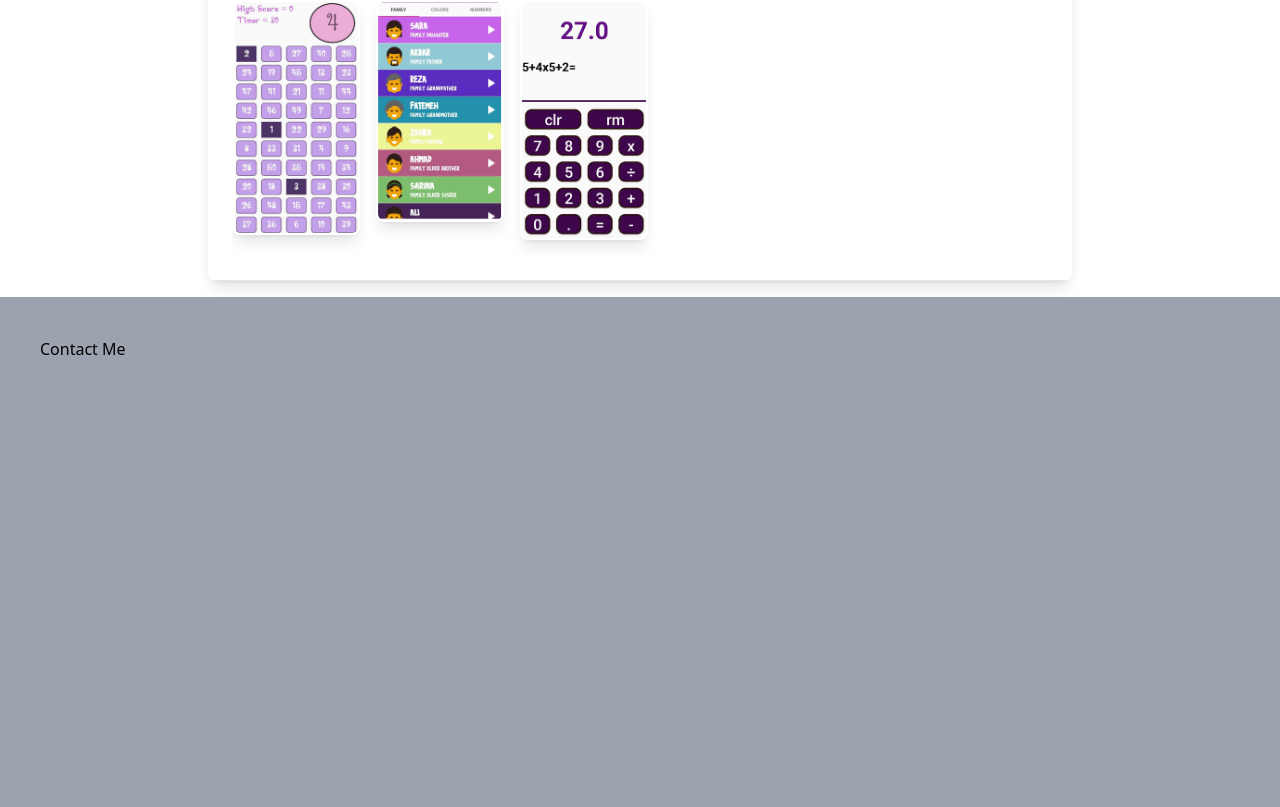
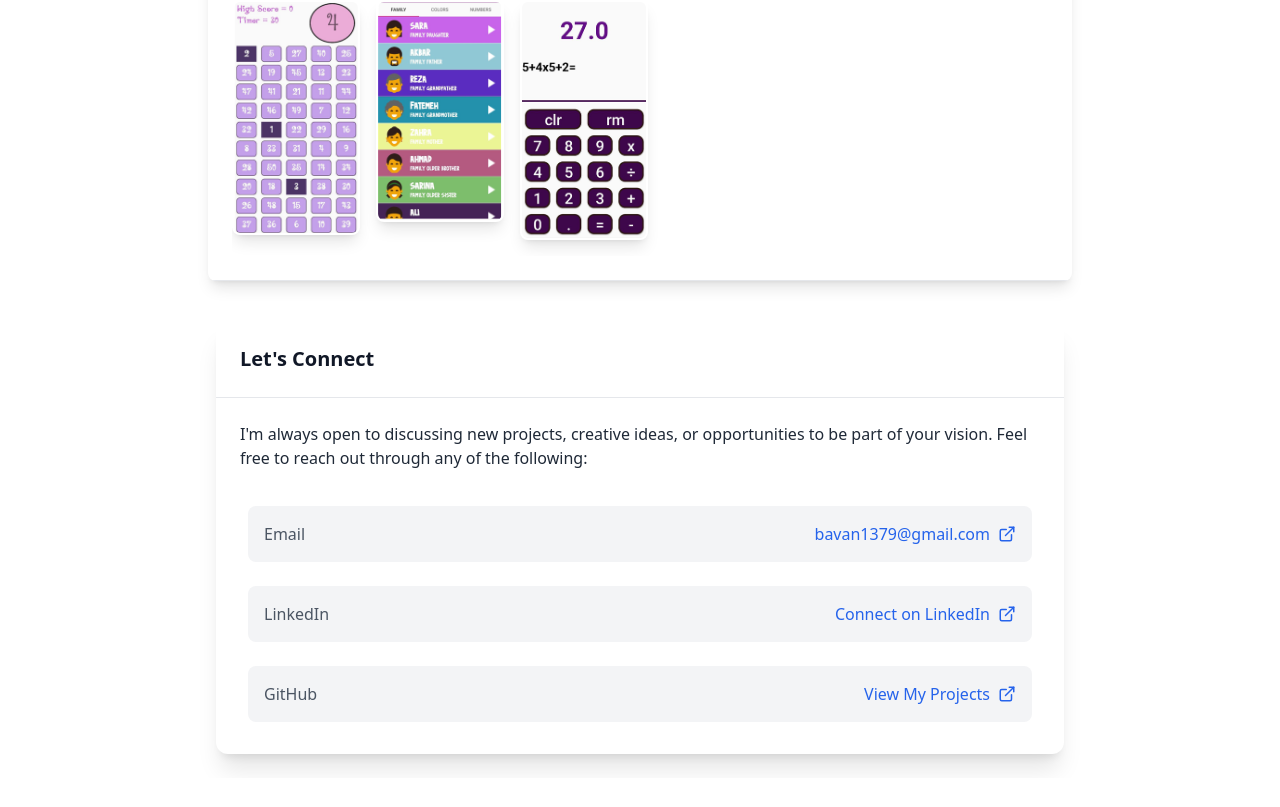
Before and after one commit to bavanDA/MyPortfolio, a React (Vite) app: page / in a window 1280 px wide. Shown: the part 8305-9112 px from the top of the page. After the commit the page ends 9083 px from the top, so only its background shows below. Built offline with nearby package versions, Linux system fonts and the light colour scheme.

Commit message:
feat(contact-me): add contact me section with links and information

```diff
--- a/src/App.tsx
+++ b/src/App.tsx
@@ -4,6 +4,7 @@ import AboutMe from "./pages/about-me";
 import WorkExperience from "./pages/work-experience";
 import ProjectsPage from "./pages/project-page";
 import Separator from "./components/text-separator";
+import ContactMe from "./pages/contact-me";
 
 const App: React.FC = () => {
   return (
@@ -18,8 +19,8 @@ const App: React.FC = () => {
       <section id="work-experience" className="dark:bg-gray-900">
         <WorkExperience />
       </section>
-      <section id="contact-me" className="h-screen bg-gray-400 p-10">
-        Contact Me
+      <section id="contact-me" className="dark:bg-gray-900 ">
+        <ContactMe />
       </section>
     </>
   );
--- /dev/null
+++ b/src/data/contact-info.tsx
@@ -0,0 +1,7 @@
+import { ContactInfo } from "@/types/contact";
+
+export const contactInfo: ContactInfo = {
+  email: "bavan1379@gmail.com",
+  linkedin: "https://www.linkedin.com/in/bavanDA",
+  github: "https://github.com/bavanDA",
+};
--- /dev/null
+++ b/src/pages/contact-me.tsx
@@ -0,0 +1,48 @@
+import React from "react";
+import { ExternalLink } from "lucide-react";
+import TextSeparator from "@/components/text-separator";
+import { contactInfo } from "@/data/contact-info";
+
+const ContactMe: React.FC = () => {
+  const contactLinks = [
+    { label: contactInfo.email, href: `mailto:${contactInfo.email}`, title: "Email" },
+    { label: "Connect on LinkedIn", href: contactInfo.linkedin, title: "LinkedIn" },
+    { label: "View My Projects", href: contactInfo.github, title: "GitHub" },
+  ];
+
+  return (
+    <div className="max-w-4xl p-6 mx-auto space-y-10 dark:bg-gray-900">
+
+      <div className="bg-white dark:bg-gray-800 rounded-xl shadow-xl overflow-hidden transition-all duration-300 hover:shadow-2xl">
+
+        <div className="p-6 border-b border-gray-200 dark:border-gray-700">
+          <h3 className="text-xl font-bold text-gray-900 dark:text-gray-200">Let's Connect</h3>
+        </div>
+
+        <div className="p-6">
+          <p className="text-gray-800 dark:text-gray-300">
+            I'm always open to discussing new projects, creative ideas, or opportunities to be part of your vision. Feel free to reach out through any of the following:
+          </p>
+        </div>
+
+        <div className="p-8 pt-3 space-y-6">
+          {contactLinks.map(({ label, href, title }) => (
+            <div key={title} className="flex items-center justify-between p-4 bg-gray-100 dark:bg-gray-700 rounded-lg hover:bg-gray-200 dark:hover:bg-gray-600 transition">
+              <h4 className="text-base font-medium text-gray-600 dark:text-gray-300">{title}</h4>
+              <a
+                href={href}
+                target="_blank"
+                rel="noopener noreferrer"
+                className="text-blue-600 dark:text-blue-400 flex items-center gap-2 hover:underline font-medium"
+              >
+                {label} <ExternalLink size={18} />
+              </a>
+            </div>
+          ))}
+        </div>
+      </div>
+    </div>
+  );
+};
+
+export default ContactMe;
--- /dev/null
+++ b/src/types/contact.d.ts
@@ -0,0 +1,5 @@
+export interface ContactInfo {
+  email: string;
+  linkedin: string;
+  github: string;
+}
```
Also changed, not shown: src/assets/logos/github-logo.png (added).
